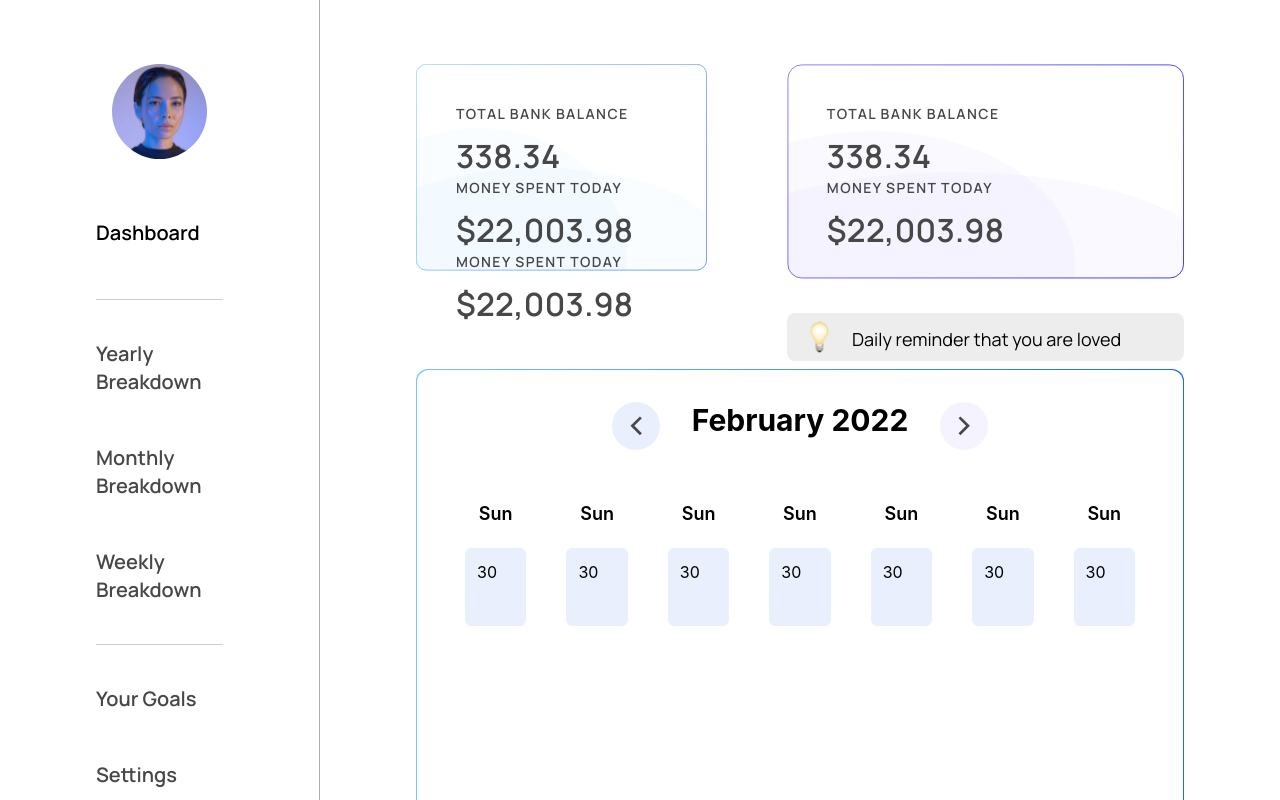
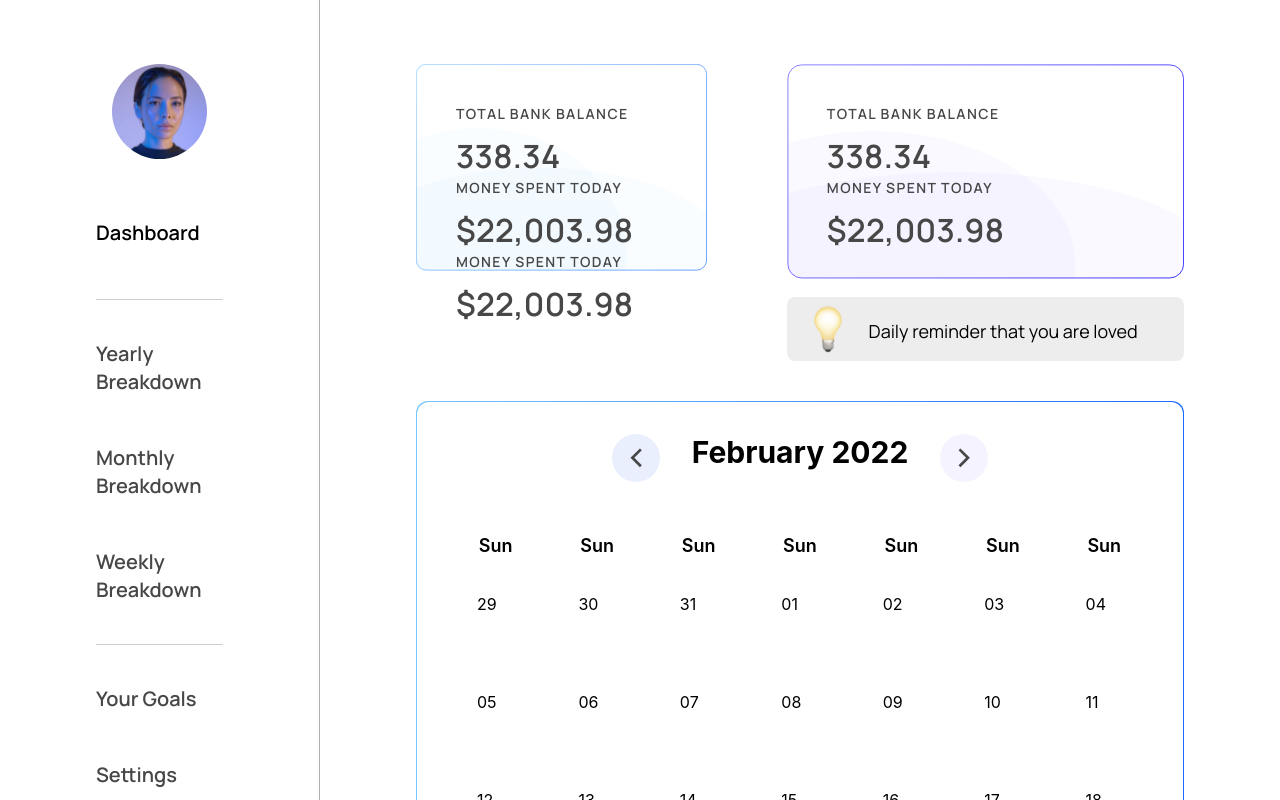
Before and after one commit to anyuan-chen/perdiem, a Next.js app: page / in a window 1280 px wide. Shown: the top 800 px of the page. Built offline with nearby package versions, Linux system fonts and the light colour scheme.

Commit message:
fixed navbar

```diff
--- a/components/dashboard/calendar.js
+++ b/components/dashboard/calendar.js
@@ -6,11 +6,11 @@ import { useEffect } from "react";
 
 var dateComponents = [];
 for (
-  var i = new Date(2022, 1, 28);
-  i < new Date(2022, 3, 4);
+  var i = new Date(2022,0, 29);
+  i <= new Date(2022, 2, 4);
   i.setDate(i.getDate() + 1)
 ) {
-  dateComponents.push(<CalendarDay date={i}></CalendarDay>);
+  dateComponents.push(<CalendarDay date={i.toISOString()}></CalendarDay>);
 }
 
 export default function Calendar() {
@@ -23,7 +23,7 @@ export default function Calendar() {
       }}
     >
       <div className="flex flex-col align-center h-full bg-white rounded-xl px-12">
-        <div className="flex pt-8 justify-center">
+        <div className="flex pt-8 justify-center ">
           <motion.button
             className="rounded-full w-12 h-12 flex items-center justify-center"
             style={{ backgroundColor: "#E9EFFD" }}
@@ -60,13 +60,7 @@ export default function Calendar() {
           <div className="flex flex-col-reverse">
             <h2 className="text-lg font-semibold text-center">Sun</h2>
           </div>
-          <CalendarDay backgroundColor="#E9EFFD" date="30"></CalendarDay>
-          <CalendarDay backgroundColor="#E9EFFD" date="30"></CalendarDay>
-          <CalendarDay backgroundColor="#E9EFFD" date="30"></CalendarDay>
-          <CalendarDay backgroundColor="#E9EFFD" date="30"></CalendarDay>
-          <CalendarDay backgroundColor="#E9EFFD" date="30"></CalendarDay>
-          <CalendarDay backgroundColor="#E9EFFD" date="30"></CalendarDay>
-          <CalendarDay backgroundColor="#E9EFFD" date="30"></CalendarDay>
+          {dateComponents}
         </div>
       </div>
     </div>
--- a/components/dashboard/calendarDay.js
+++ b/components/dashboard/calendarDay.js
@@ -15,7 +15,7 @@ export default function CalendarDay(props) {
         height: "78px",
       }}
     >
-      <p className="pt-3 pl-3">{props.date}</p>
+      <p className="pt-3 pl-3">{props.date.substr(8,2)}</p>
     </motion.div>
   );
 }
--- a/components/shared/navbar.js
+++ b/components/shared/navbar.js
@@ -11,7 +11,10 @@ export default function Navbar() {
   const highlightStyling = "bg-navbarActiveHighlight";
 
   return (
-    <nav className="h-screen flex flex-col font-display border-r border-r-borderGray" style={{width: "25vw"}}>
+    <nav
+      className="h-screen flex flex-col font-display border-r fixed border-r-borderGray"
+      style={{ width: "25vw", left: 0}}
+    >
       <img
         className="rounded-full mx-28 mt-16 mb-12"
         src="/photos/portrait.jpeg"
--- a/pages/index.js
+++ b/pages/index.js
@@ -31,7 +31,7 @@ export default function Home() {
     },
   ];
   return (
-    <div className="flex">
+    <div className="flex" style={{marginLeft: "25vw"}}>
       <Navbar></Navbar>
       <div className="px-24 py-16 h-screen grid grid-row-2 grid-col-2 gap-x-20" style={{width: "75vw"}}>
         <div className="col-start-1 col-span-1 row-start-1 row-span-1 w-full h-full">
@@ -40,17 +40,17 @@ export default function Home() {
         <div className="col-start-2 col-span-1 row-start-1 row-span-1">
           <BankCard pairList={pairList}></BankCard>
           <div
-            className="flex rounded-lg h-12 align-center mt-7 mb-2 pl-4"
+            className="flex rounded-lg h-16 align-center mt-3 mb-2 pl-4"
             style={{ backgroundColor: "rgba(84,84,84,0.1)"}}
           >
             <img src="icons/lightbulb.svg" className="mt-2 mb-2"></img>
-            <h4 className="font-display  pt-3 text-lg pl-4">
+            <h4 className="font-display  pt-5 text-lg pl-4">
               Daily reminder that you are loved
             </h4>
           </div>
         </div>
         <div></div>
-        <div className="col-start-1 col-span-2 row-start-2 row-span-2">
+        <div className="col-start-1 col-span-2 row-start-2 row-span-2 pt-8">
           <Calendar></Calendar>
         </div>
       </div>
```
